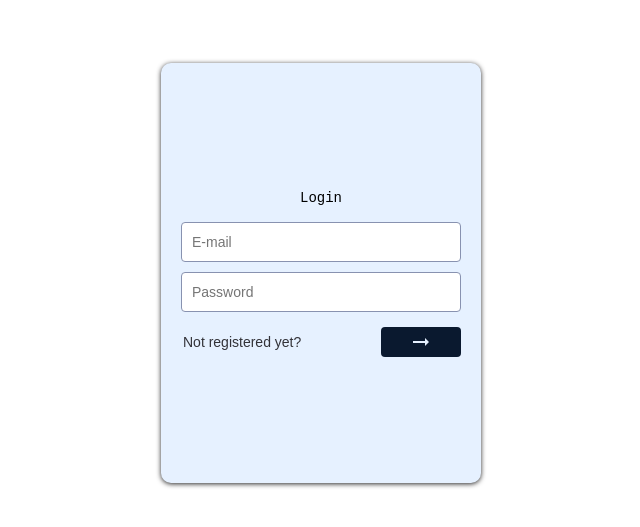
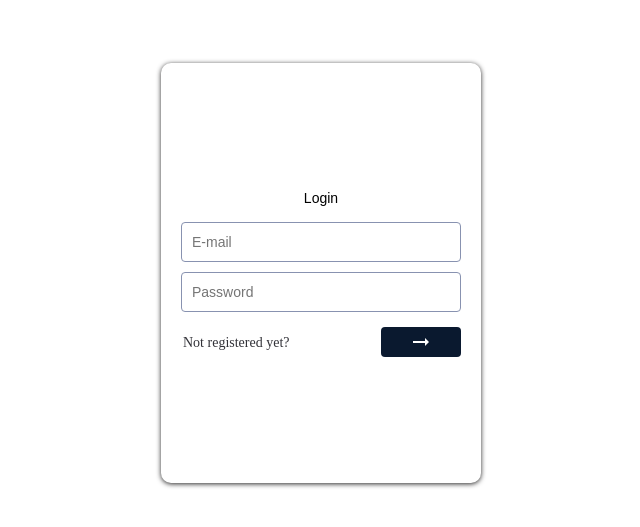
Before and after one commit to GeisielMelo/lol-client-based-login-system, a React (Create React App) app in the folder frontend/: page /sign in a window 1280 px wide. Shown: the part 127-654 px from the top of the page, without its empty margins (319-959 px from the left). Built offline with nearby package versions, Linux system fonts and the light colour scheme.

Commit message:
feat: Updated White color keys and font family keys in theme.js

```diff
--- a/frontend/src/styles/theme.js
+++ b/frontend/src/styles/theme.js
@@ -12,8 +12,8 @@ export const theme = {
       Lightest: "#ccd6f6",
     },
     White: {
-      default: "#e6f1ff",
-      Light: "",
+      default: "#fff",
+      Light: "e6f1ff",
       Lightest: "",
     },
     Green: {
@@ -24,8 +24,8 @@ export const theme = {
   },
   font: {
     family: {
-      one: "'Fira Code', monospace",
-      two: "'Inter var', sans-serif",
+      one: "'Mark-Pro', sans-serif",
+      two: "",
     },
     size: {
       bg: "32px",
```
